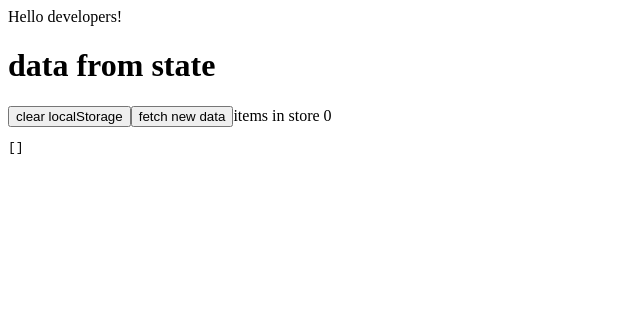
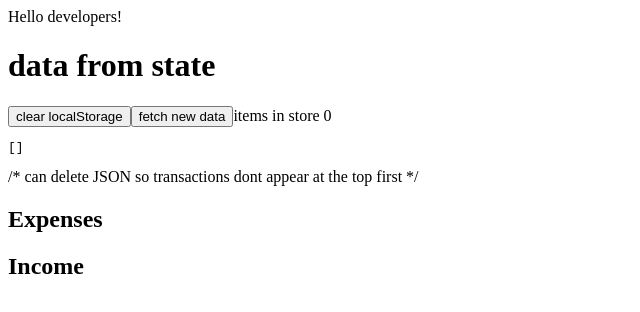
Before and after one commit to ginaleslie/budgeting-tool-concept, a Gatsby site: page / in a window 1280 px wide. Shown: the whole page, without its empty margins (0-640 px from the left). Built offline with nearby package versions, Linux system fonts and the light colour scheme; Gatsby itself is replaced by a stand-in of ours.

Commit message:
Expenses & Income
Filtering expenses and income sepertely

```diff
--- a/src/components/FetchData/index.js
+++ b/src/components/FetchData/index.js
@@ -11,5 +11,6 @@ const GetDataFromApi = async setFetchedTransactions => {
   } catch (err) {
     console.error(err.message)
   }
+
 }
 export default GetDataFromApi
--- a/src/components/LocalStorage/index.js
+++ b/src/components/LocalStorage/index.js
@@ -53,6 +53,30 @@ const LocalStorage = () => {
       </button>
       items in store {transactions.length}
       <pre>{JSON.stringify(transactions, null, 2)}</pre>
+      /* can delete JSON so transactions dont appear at the top first */
+      <div>
+
+    <div>
+      <h2>Expenses</h2>
+          {transactions
+          .filter(expenses => expenses.amount < 0 )
+          .map(expenses => (
+          <div>
+            <pre>{JSON.stringify(expenses, null, 2)}</pre>
+          </div>
+            ))}
+          </div>
+          <div>
+      <h2>Income</h2>
+          {transactions
+          .filter(income => income.amount > 0 )
+          .map(income => (
+          <div>
+            <pre>{JSON.stringify(income, null, 2)}</pre>
+          </div>
+            ))}
+          </div>
+      </div>
     </div>
   )
 }
```
